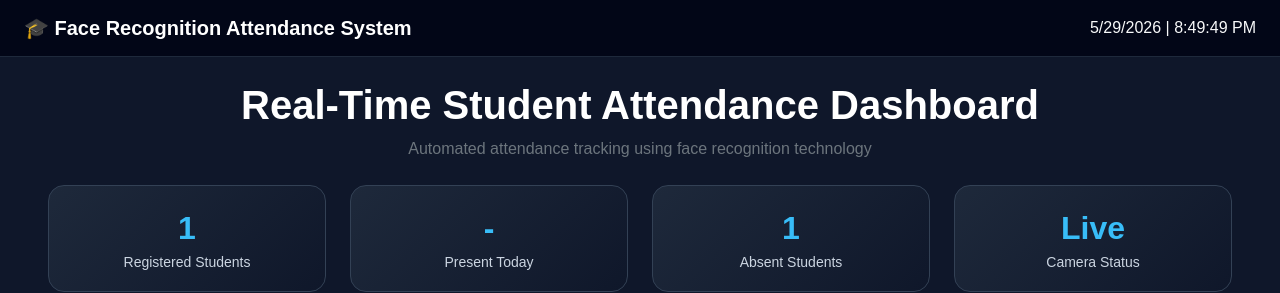
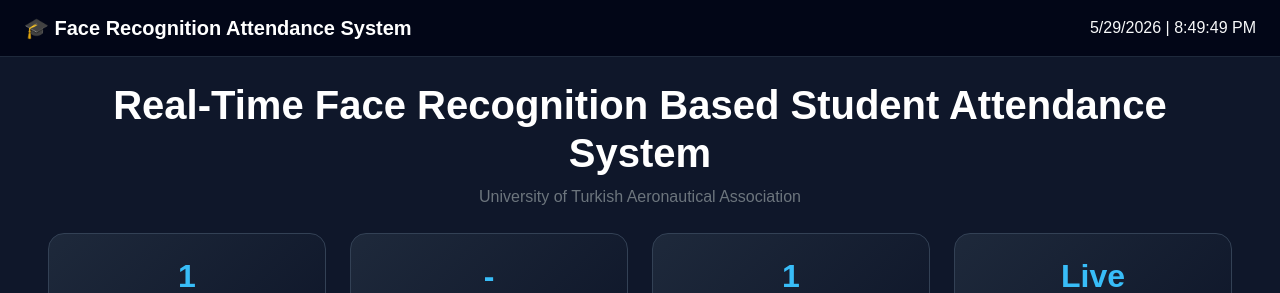
Before and after one commit to esmnrrr/FaceRecognitionAttendenceSystem, a Django app: page / in a window 1280 px wide. Shown: the top 293 px of the page. Run offline with Django 5.2, Linux system fonts and the light colour scheme; tables that the repository leaves empty hold one stand-in row (values such as "Sample post").

Commit message:
Update index.html

```diff
--- a/attendance/templates/attendance/index.html
+++ b/attendance/templates/attendance/index.html
@@ -115,8 +115,8 @@
 <div class="container-fluid px-5 py-4">
 
     <div class="text-center mb-4">
-        <h1 class="main-title">Real-Time Student Attendance Dashboard</h1>
-        <p class="text-secondary">Automated attendance tracking using face recognition technology</p>
+        <h1 class="main-title">Real-Time Face Recognition Based Student Attendance System</h1>
+        <p class="text-secondary">University of Turkish Aeronautical Association</p>
     </div>
 
     <!-- Dashboard Cards -->
@@ -167,9 +167,18 @@
 
                 <div class="status-box mb-3">
                     <strong>Recognition Status:</strong>
-                    <p class="mb-0 text-secondary">
-                        Registered students are recognized and attendance is recorded automatically.
-                    </p>
+                    {% if last_attendance %}
+                        <p class="mb-1 mt-2">
+                            ✅ {{ last_attendance.student.first_name }} {{ last_attendance.student.last_name }}
+                        </p>
+                        <p class="mb-0 text-secondary">
+                            ID: {{ last_attendance.student.student_id }} | Time: {{ last_attendance.time_in|time:"H:i:s" }}
+                        </p>
+                    {% else %}
+                        <p class="mb-0 text-secondary mt-2">
+                            No student recognized yet.
+                        </p>
+                    {% endif %}
                 </div>
 
                 <table class="table table-dark table-striped align-middle">
```
